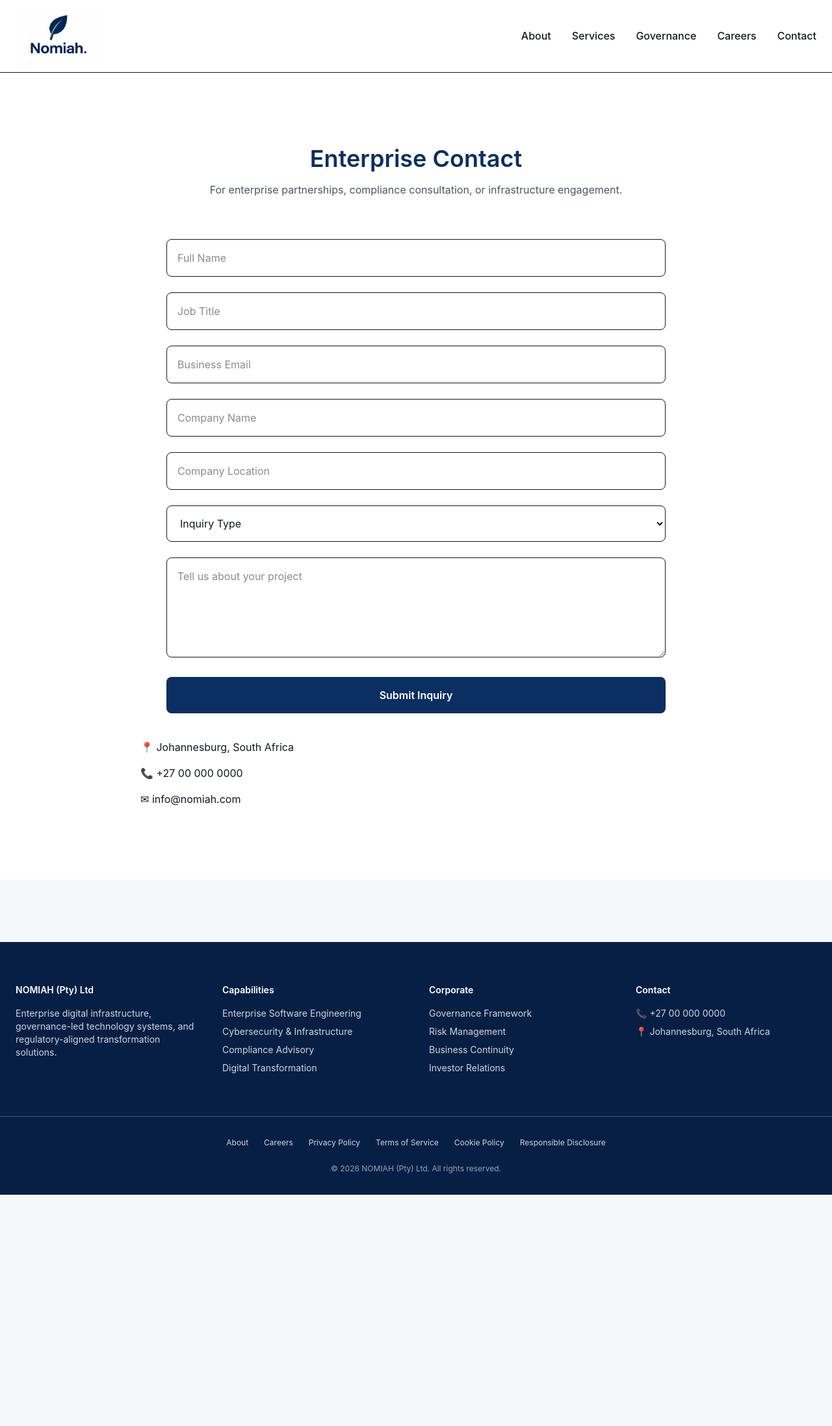
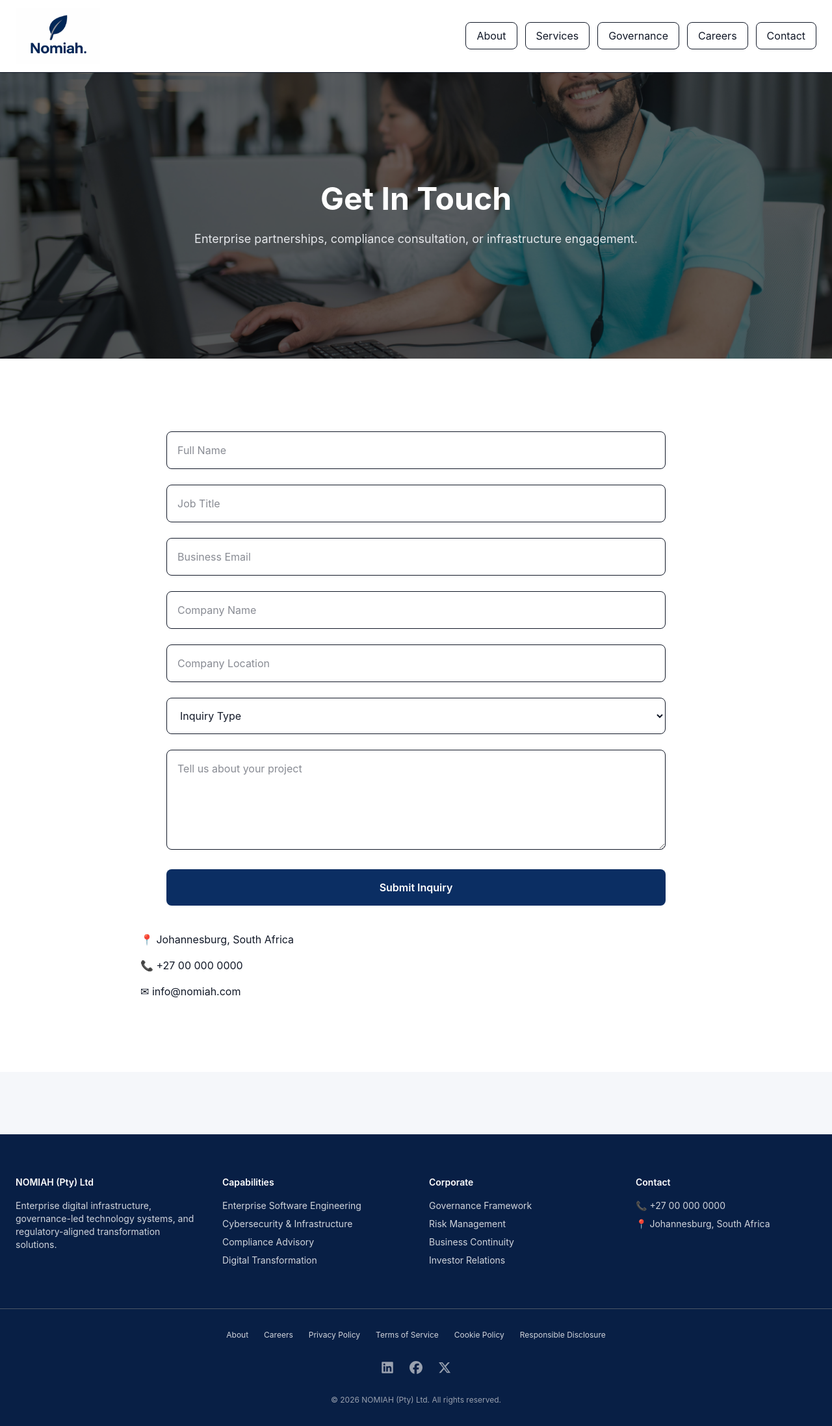
Before and after one commit to blessing-005/nomiah-corporate-site, a Next.js app: page /contact in a window 1280 px wide. Shown: the whole page at 65% size. Before the commit the page ends 1839 px from the top, so only its background shows below. Built offline with nearby package versions, Linux system fonts and the light colour scheme.

Commit message:
Add social icons and rounded navigation buttons

```diff
--- a/app/careers/page.tsx
+++ b/app/careers/page.tsx
@@ -5,7 +5,7 @@ export default function Careers() {
   return (
     <div className="bg-white">
 
-      <section className="relative h-[55vh] flex items-center justify-center text-white">
+      <section className="relative h-[80vh] flex items-center justify-center text-white">
 
         <Image
           src="/images/team-working.jpg"
--- a/app/contact/page.tsx
+++ b/app/contact/page.tsx
@@ -1,17 +1,36 @@
 "use client";
+
+import Image from "next/image";
 
 export default function Contact() {
   return (
-    <div className="bg-white py-28">
-      <div className="max-w-4xl mx-auto px-6">
-        <h1 className="text-4xl font-semibold text-[var(--color-primary)] text-center">
-          Enterprise Contact
-        </h1>
-        <p className="text-gray-600 text-center mt-4">
-          For enterprise partnerships, compliance consultation, or infrastructure engagement.
-        </p>
+    <div className="bg-white">
 
-        <form className="mt-16 space-y-6 max-w-3xl mx-auto">
+      <section className="relative h-[55vh] flex items-center justify-center text-white">
+
+        <Image
+          src="/images/contact.jpg"
+          alt="Contact"
+          fill
+          className="object-cover"
+        />
+
+        <div className="absolute inset-0 bg-black/60"></div>
+
+        <div className="relative z-10 text-center max-w-3xl px-6">
+          <h1 className="text-5xl font-bold">Get In Touch</h1>
+
+          <p className="mt-6 text-lg text-gray-200">
+            Enterprise partnerships, compliance consultation, or infrastructure engagement.
+          </p>
+        </div>
+
+      </section>
+
+      <div className="py-28">
+        <div className="max-w-4xl mx-auto px-6">
+
+          <form className="space-y-6 max-w-3xl mx-auto">
 
           <input
             type="text"
@@ -63,9 +82,9 @@ export default function Contact() {
             Submit Inquiry
           </button>
 
-        </form>
+          </form>
 
-        <div className="space-y-4 mt-10">
+          <div className="space-y-4 mt-10">
 
           <p className="flex items-center gap-3">
             📍 Johannesburg, South Africa
@@ -79,6 +98,7 @@ export default function Contact() {
             ✉ info@nomiah.com
           </p>
 
+          </div>
         </div>
       </div>
     </div>
--- a/app/governance/page.tsx
+++ b/app/governance/page.tsx
@@ -6,9 +6,9 @@ export default function Governance() {
     <div className="bg-white">
 
       {/* Executive Header */}
-      <section className="relative h-[55vh] flex items-center justify-center text-white">
+      <section className="relative h-[80vh] flex items-center justify-center text-white">
         <Image
-          src="/images/governance.png"
+          src="/images/governance.jpg"
           alt="Governance"
           fill
           className="object-cover"
--- a/app/page.tsx
+++ b/app/page.tsx
@@ -1,4 +1,5 @@
 import Link from "next/link";
+import { FaLinkedin, FaFacebook, FaXTwitter } from "react-icons/fa6";
 
 export default function Home() {
   return (
@@ -189,6 +190,31 @@ export default function Home() {
         </div>
       </section>
 
+      {/* Connect With NOMIAH Section */}
+      <section className="py-16 bg-[var(--color-primary-dark)] text-center text-white">
+
+        <h3 className="text-2xl font-semibold">
+          Connect With NOMIAH
+        </h3>
+
+        <div className="flex justify-center gap-8 mt-8 text-2xl">
+
+          <a href="https://linkedin.com" target="_blank" rel="noopener noreferrer" className="hover:text-gray-300 transition">
+            <FaLinkedin />
+          </a>
+
+          <a href="https://facebook.com" target="_blank" rel="noopener noreferrer" className="hover:text-gray-300 transition">
+            <FaFacebook />
+          </a>
+
+          <a href="https://x.com" target="_blank" rel="noopener noreferrer" className="hover:text-gray-300 transition">
+            <FaXTwitter />
+          </a>
+
+        </div>
+
+      </section>
+
     </div>
   );
 }
--- a/app/services/page.tsx
+++ b/app/services/page.tsx
@@ -7,10 +7,10 @@ export default function Services() {
     <div className="bg-white">
 
       {/* Header */}
-      <section className="relative h-[55vh] flex items-center justify-center text-white">
+      <section className="relative h-[80vh] flex items-center justify-center text-white">
 
         <Image
-          src="/images/cybersecurity.png"
+          src="/images/cybersecurity.jpg"
           alt="Cybersecurity"
           fill
           className="object-cover"
--- a/components/layout/Footer.tsx
+++ b/components/layout/Footer.tsx
@@ -1,3 +1,5 @@
+import { FaLinkedin, FaFacebook, FaXTwitter } from "react-icons/fa6";
+
 export default function Footer() {
   return (
     <footer className="bg-[var(--color-primary-dark)] text-white mt-24">
@@ -50,7 +52,39 @@ export default function Footer() {
           <a href="/cookie-policy" className="hover:text-white transition">Cookie Policy</a>
           <a href="/responsible-disclosure" className="hover:text-white transition">Responsible Disclosure</a>
         </div>
-        <div className="text-center text-xs text-gray-400">
+
+        <div className="flex gap-6 mt-8 justify-center">
+
+          <a
+            href="https://linkedin.com"
+            target="_blank"
+            rel="noopener noreferrer"
+            className="text-gray-400 hover:text-white text-xl transition"
+          >
+            <FaLinkedin />
+          </a>
+
+          <a
+            href="https://facebook.com"
+            target="_blank"
+            rel="noopener noreferrer"
+            className="text-gray-400 hover:text-white text-xl transition"
+          >
+            <FaFacebook />
+          </a>
+
+          <a
+            href="https://x.com"
+            target="_blank"
+            rel="noopener noreferrer"
+            className="text-gray-400 hover:text-white text-xl transition"
+          >
+            <FaXTwitter />
+          </a>
+
+        </div>
+
+        <div className="text-center text-xs text-gray-400 mt-8">
           © {new Date().getFullYear()} NOMIAH (Pty) Ltd. All rights reserved.
         </div>
       </div>
--- a/components/layout/Navbar.tsx
+++ b/components/layout/Navbar.tsx
@@ -9,7 +9,7 @@ export default function Navbar() {
   const [menuOpen, setMenuOpen] = useState(false)
 
   return (
-    <header className="w-full bg-white border-b">
+    <header className="w-full bg-white border-b sticky top-0 z-50">
 
       <div className="max-w-7xl mx-auto px-6 py-3 flex items-center justify-between">
 
@@ -18,13 +18,42 @@ export default function Navbar() {
         </Link>
 
         {/* Desktop menu */}
-        <nav className="hidden md:flex gap-8 font-medium">
+        <nav className="hidden md:flex gap-3">
 
-          <Link href="/about">About</Link>
-          <Link href="/services">Services</Link>
-          <Link href="/governance">Governance</Link>
-          <Link href="/careers">Careers</Link>
-          <Link href="/contact">Contact</Link>
+          <Link
+            href="/about"
+            className="px-4 py-2 rounded-lg border hover:bg-gray-100 transition"
+          >
+            About
+          </Link>
+
+          <Link
+            href="/services"
+            className="px-4 py-2 rounded-lg border hover:bg-gray-100 transition"
+          >
+            Services
+          </Link>
+
+          <Link
+            href="/governance"
+            className="px-4 py-2 rounded-lg border hover:bg-gray-100 transition"
+          >
+            Governance
+          </Link>
+
+          <Link
+            href="/careers"
+            className="px-4 py-2 rounded-lg border hover:bg-gray-100 transition"
+          >
+            Careers
+          </Link>
+
+          <Link
+            href="/contact"
+            className="px-4 py-2 rounded-lg border hover:bg-gray-100 transition"
+          >
+            Contact
+          </Link>
 
         </nav>
 
--- a/package.json
+++ b/package.json
@@ -15,7 +15,8 @@
     "next": "16.1.6",
     "nodemailer": "^8.0.1",
     "react": "19.2.3",
-    "react-dom": "19.2.3"
+    "react-dom": "19.2.3",
+    "react-icons": "^5.6.0"
   },
   "devDependencies": {
     "@tailwindcss/postcss": "^4",
```
Also changed, not shown: public/images/contact.jpg (renamed from public/images/team-working.jpg), 1 other file (tests, documents, lock files or other folders).
